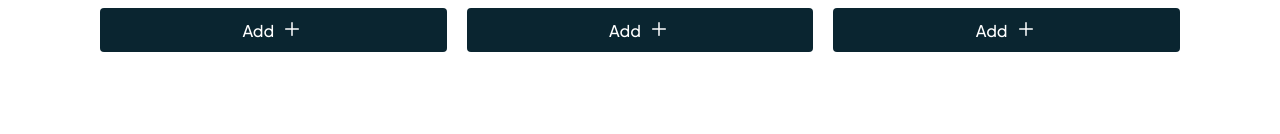
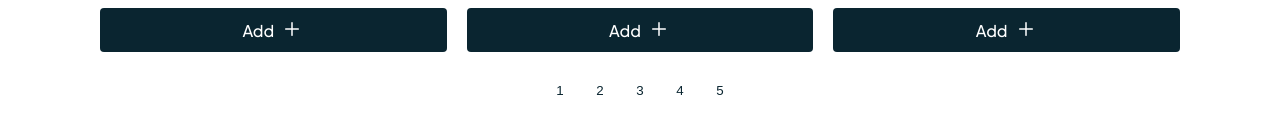
Before and after one commit to juliana-zagurska/portfolio-vinyl-app-project, a React (Vite) app: page / in a window 1280 px wide. Shown: the part 3359-3493 px from the top of the page. Before the commit the page ends 3449 px from the top, so only its background shows below. Built offline with nearby package versions, Linux system fonts and the light colour scheme.

Commit message:
update: simple pagination added

```diff
--- a/src/Application.jsx
+++ b/src/Application.jsx
@@ -398,6 +398,17 @@ export const Application = () => {
     );
   };
 
+  const renderPagination = () => {
+    return (
+      <div className="pagination" id="pagination-container">
+        <button id="page1">1</button>
+        <button id="page2">2</button>
+        <button id="page3">3</button>
+        <button id="page4">4</button>
+        <button id="page5">5</button>
+      </div>
+    );
+  };
   return (
     <>
       <div className="wrapper">
@@ -458,6 +469,7 @@ export const Application = () => {
           <div className="item-list" id="item-list">
             {vinylList.map(renderVinylCard)}
           </div>
+          <div className="footer">{renderPagination()}</div>
         </div>
       </div>
     </>
```
